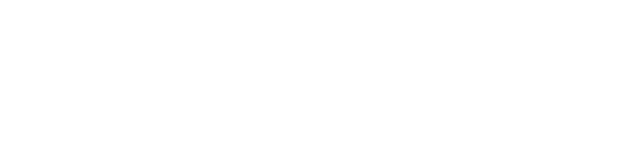
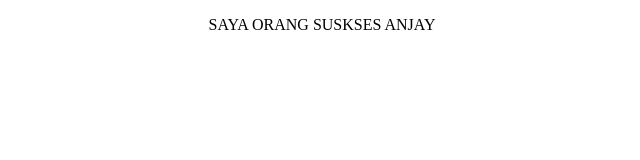
Before and after one commit to maynaaaadihal/latihan_github.io, a plain HTML site: page index.html in a window 1280 px wide. Shown: the whole page, without its empty margins (318-958 px from the left). Drawn offline with Linux system fonts and the light colour scheme.

Commit message:
Menambahkan Paragraph

```diff
--- a/index.html
+++ b/index.html
@@ -7,6 +7,6 @@
     <title>Document</title>
 </head>
 <body>
-
+    <p><center>SAYA ORANG SUSKSES ANJAY </center></p>
 </body>
 </html>
```
